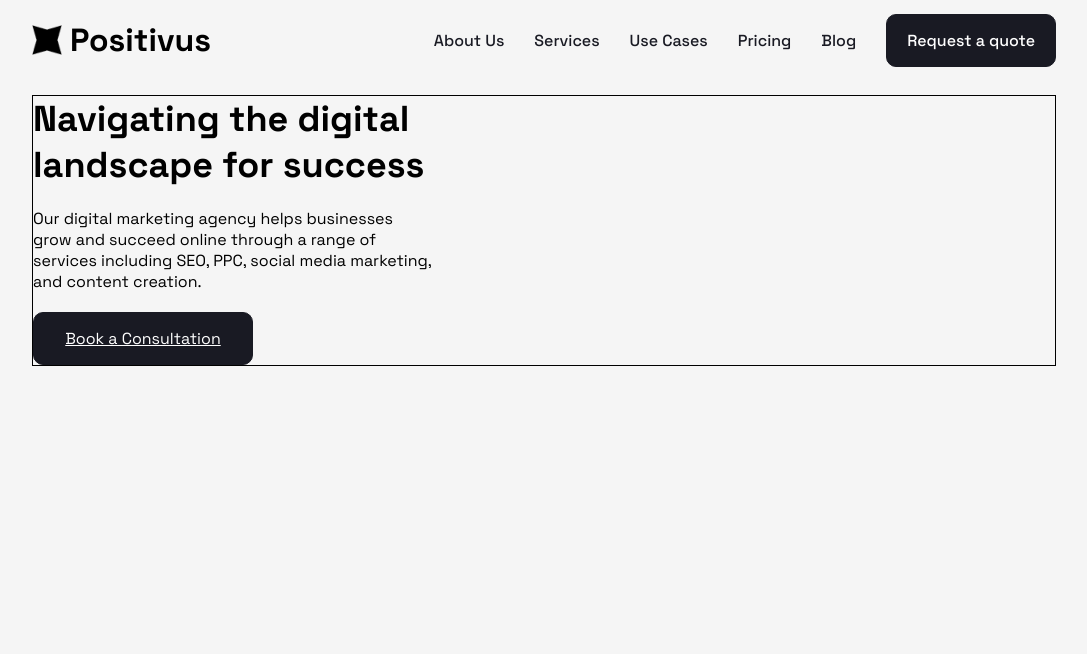
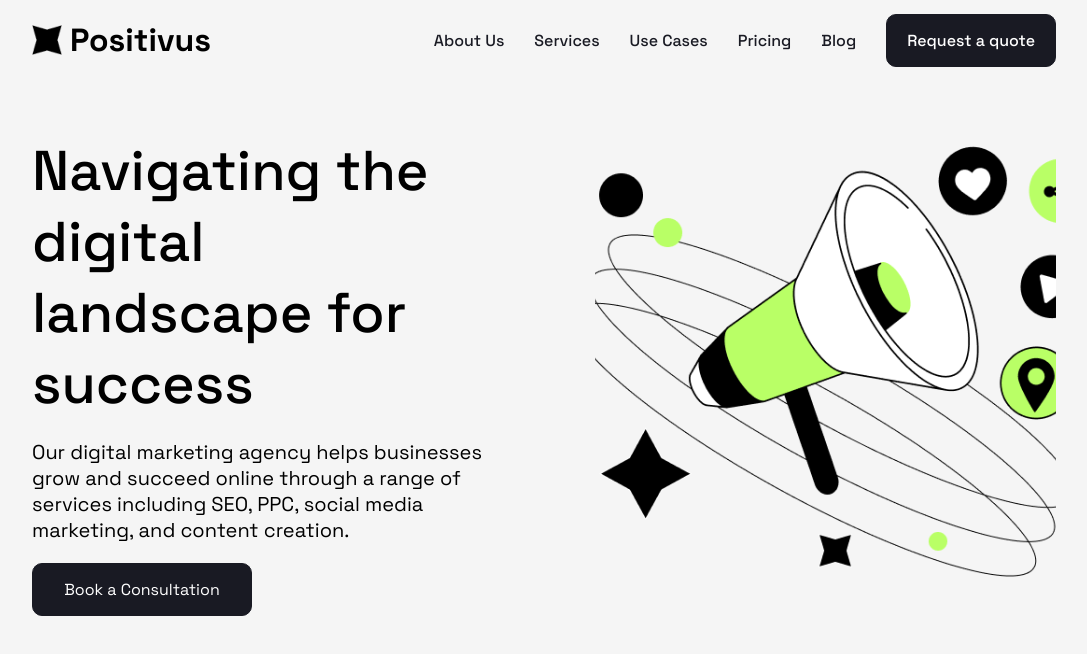
Before and after one commit to Blessen25/Positivus_website, a React (Vite) app in the folder frontend/: page / in a window 1280 px wide. Shown: the top 654 px of the page, without its empty margins (96-1183 px from the left). Built offline with nearby package versions, Linux system fonts and the light colour scheme.

Commit message:
First Section Desktop version finished

```diff
--- a/frontend/src/components/Button/button.css
+++ b/frontend/src/components/Button/button.css
@@ -6,6 +6,8 @@
     border-color: var(--Black);
     border: 1px solid var(--Black);
     transition: all 0.4s ease-in-out;
+    text-decoration: none !important;
+
 }
 
 .buttondiv:hover {
@@ -24,6 +26,7 @@
     background-color: var(--Black);
     color: white !important;
     transition: all 0.4s ease-in-out;
+    text-decoration: none !important;
 }
 
 .buttondivclr:hover {
--- a/frontend/src/components/Home/home.css
+++ b/frontend/src/components/Home/home.css
@@ -1,7 +1,10 @@
 .containerdiv {
 
   margin-top: 80px;
-  padding: 15px 0px;
+  padding: 55px 0px;
+  display: flex;
+  flex-direction: column;
+  gap: 40px;
 }
 
 .home_firstsection {
@@ -10,20 +13,28 @@
     flex-direction: row;
     justify-content: space-between;
     gap: 20px;
-    border: 1px solid black;
 }
 
 .home_first_Contentsec {
 
-    width: 40%;
+    width: 44%;
     display: flex;
     flex-direction: column;
+    justify-content: space-between;
     gap: 20px;
+
+}
+
+.home_firstsection_img {
+
+    width: 100%;
+    height: 100%;
+    object-fit: cover;
 }
 
 .home_first_Imagesec {
 
-    width: 60%;
+    width: 45%;
 }
 
 .bookaconsclass {
@@ -32,6 +43,12 @@
     display: flex;
     align-items: center;
     justify-content: center;
+}
+
+.navigatecontent {
+
+    font-size: 56px;
+    font-weight: 500;
 }
 
 @media screen and (max-width: 991px) {
--- a/frontend/src/components/Home/home.tsx
+++ b/frontend/src/components/Home/home.tsx
@@ -93,12 +93,13 @@ const Home_firstSection:React.FC = () => {
 
                 <div className="home_first_Contentsec">
 
-                    <h1 className="h1" >Navigating the digital landscape for success</h1>
-                    <p className="text-md">Our digital marketing agency helps businesses grow and succeed online through a range of services including SEO, PPC, social media marketing, and content creation.</p>
+                    <h1 className="navigatecontent" >Navigating the digital landscape for success</h1>
+                    <p className="text-bg">Our digital marketing agency helps businesses grow and succeed online through a range of services including SEO, PPC, social media marketing, and content creation.</p>
                     <Button_Comp_Clr text="Book a Consultation" className="bookaconsclass"/>
                 </div>
                 <div className="home_first_Imagesec">
 
+                    <img src="../../src/assets/images/home_one_sec.png" alt="home_firstsection" className="home_firstsection_img" loading="lazy"/>
                 </div>
             </div>
         </>
```
Also changed, not shown: frontend/src/assets/images/home_one_sec.png (added).
